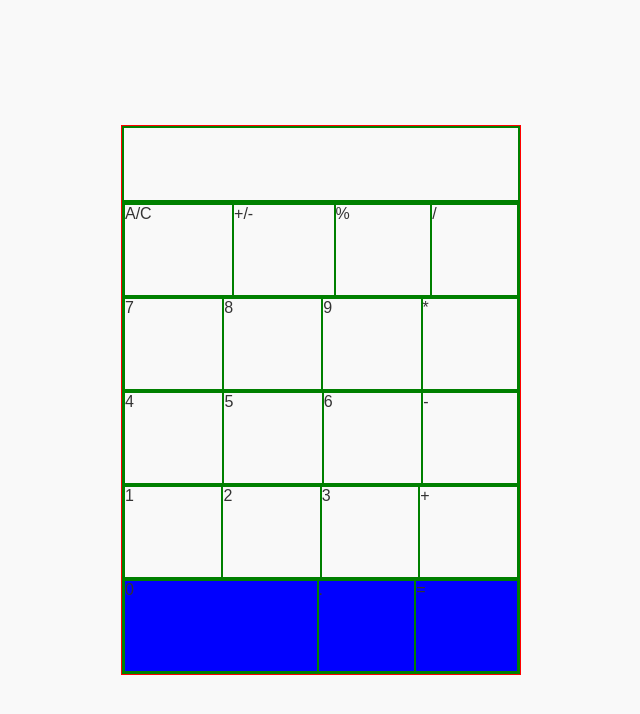
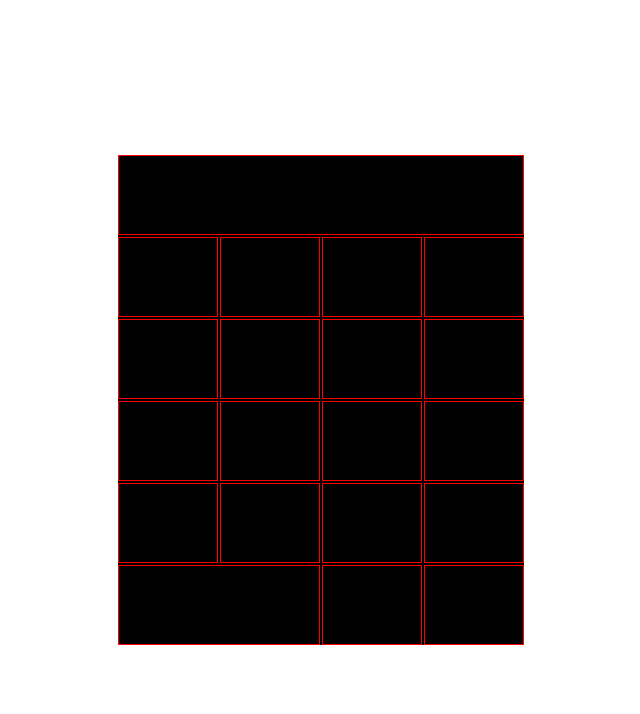
Before and after one commit to Giovanni-dotcome/odin-calculator, a website with bundled scripts: page src/index.html in a window 1280 px wide. Shown: the whole page, without its empty margins (319-959 px from the left). Built offline with nearby package versions, Linux system fonts and the light colour scheme.

Commit message:
refactor css scheleton using grid

```diff
--- a/src/index.html
+++ b/src/index.html
@@ -9,40 +9,27 @@
 </head>
 <body>
   <div class="calculator">
-    <div class="display">
-      <div class="value"></div>
-    </div>
-    <div class="keyboard">
-      <div class="row first-row">
+    <div class="display">0.0</div>
     <div class="canc">A/C</div>
     <div class="sign">+/-</div>
     <div class="percentage">%</div>
     <div class="divide">/</div>
-      </div>
-      <div class="row second-row">
     <div class="seven">7</div>
     <div class="eight">8</div>
     <div class="nine">9</div>
     <div class="multiply">*</div>
-      </div>
-      <div class="row third-row">
     <div class="four">4</div>
     <div class="five">5</div>
     <div class="six">6</div>
     <div class="subtract">-</div>
-      </div>
-      <div class="row fourth-row">
     <div class="one">1</div>
     <div class="two">2</div>
     <div class="three">3</div>
     <div class="addition">+</div>
-      </div>
-      <div class="row fifth-row">
     <div class="zero">0</div>
     <div class="dot">.</div>
     <div class="equal">=</div>
     </div>
   </div>
-  </div>
 </body>
 </html>
--- a/src/style.css
+++ b/src/style.css
@@ -6,60 +6,30 @@
 
 body {
   font-family: sans-serif;
-  background-color: #f9f9f9;
-  color: #333;
   height: 100vh;
   display: flex;
   justify-content: center;
   align-items: center;
 }
 
-.row {
-  display: flex;
-  flex-direction: row;
-}
-
 .calculator {
-  border: 1px solid red;
-  width: 400px;
-  height: 550px;
-  display: flex;
-  flex-direction: column;
+  display: grid;
+  background-color: black;
+  grid-template-columns: repeat(4, 100px);
+  grid-template-rows: repeat(6, 80px);
+  gap: 2px;
 }
 
 .calculator * {
-  border: 1px solid green;
+  margin: 0;
+  padding: 0;
+  border: 1px solid red;
 }
 
 .display {
-  flex-grow: 1;
-  display: flex;
-  flex-direction: column;
+  grid-column: 1 / -1;
 }
 
-.display .value {
-  flex-grow: 1;
+.zero {
+  grid-column: 1 / 3;
 }
-
-.keyboard {
-  flex-grow: 5;
-  display: flex;
-  flex-direction: column;
-}
-
-.keyboard * {
-  flex-grow: 1;
-}
-
-.fifth-row {
-  background-color: blue;
-  display: flex;
-}
-
-.fifth-row * {
-  flex-grow: 1;
-}
-
-.fifth-row .zero {
-  flex-grow: 2;
-}
```
Lines whose indentation alone changed are shown as unchanged.
